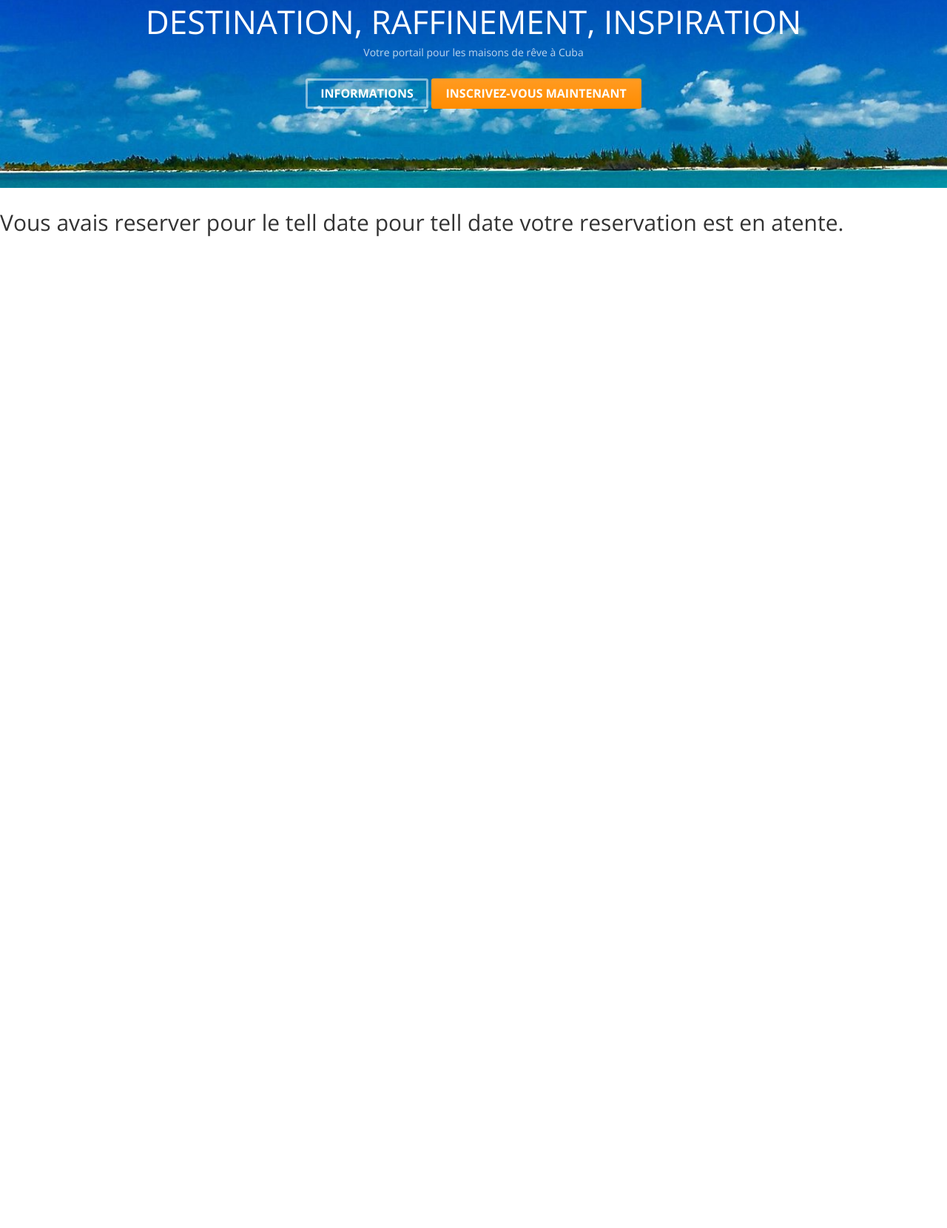
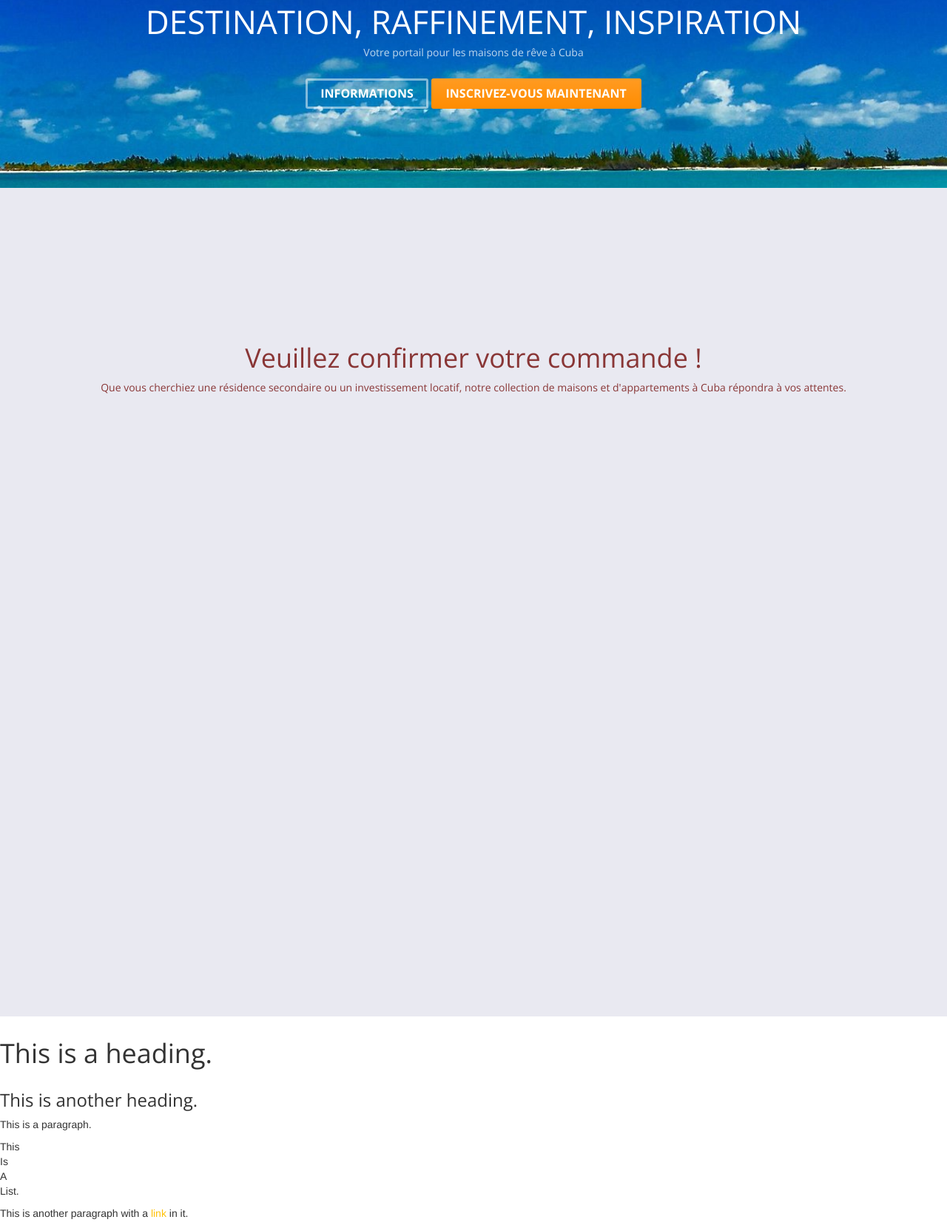
Before and after one commit to cubahitman/projet-CasaCuba, a PHP site: page /confirmation.php in a window 1280 px wide. Shown: the part 266-1926 px from the top of the page at 74% size. Before the commit the page ends 586 px from the top, so only its background shows below. Run offline with PHP 8.4, Linux system fonts and the light colour scheme; data comes from the database, SQL or seed files in the repository.

Commit message:
avance petit a petit  03/6

```diff
--- a/assets/css/main.css
+++ b/assets/css/main.css
@@ -9,6 +9,7 @@
 	font-family: "Open sans", Helvetica, Arial;
 	font-weight: 300;
 }
+
 
 #head.secondary {
 	height: 100px;
--- a/assets/css/style.css
+++ b/assets/css/style.css
@@ -51,8 +51,34 @@
     cursor: pointer;
 
 }
+.head1{
+	background: #e9e9f1 ;
+	background-size: cover;
+	min-height: 1120px;
 
-/* ===========fond ecrams================ */
+	padding-top: 140px;
+	color: var(--rouge);
+	font-family: "Open sans", Helvetica, Arial;
+	font-weight: 300;
+
+}
+.space{
+    height: 70vh;
+}
+.top-space1{
+    margin-top: 110px;
+}
+
+/* ===========fond ecrams background================ */
+
+/* avec back Business */
+.bg-Business{
+    background-attachment: fixed;
+    background-image: url('https://source.unsplash.com/-HJckKnwCXxQ');
+    background-size: cover;
+    background-position: center;
+}
+
 /* avec cabane a la plage */
 .back {
     background-attachment: fixed;
@@ -131,6 +157,8 @@ a:hover {
 
 /* ===============decorations pages admin et generals======================== */
 
+
+
 .bg-admin {
     background-color: #212529
 }
@@ -138,6 +166,8 @@ a:hover {
 .bg-bleuNav {
     background-color: #003554;
 }
+
+
 
 
 
--- a/confirmation.php
+++ b/confirmation.php
@@ -3,7 +3,26 @@ $title = "Accueil";
 require_once "inc/header.inc.php";
 $annonces = dernieresAnnonces();
 ?>
+<header class="head1">
+<div class="container text-center ">
+	<br> <br>
+	<h1 class="">Veuillez confirmer votre commande !</h1>
+	<p class="">
+		Que vous cherchiez une résidence secondaire ou un investissement locatif, notre collection de maisons et d'appartements à Cuba répondra à vos attentes.
+	</p>
+</div>
+
+</header><body>
+  <h1>This is a heading.</h1>
+  <h3>This is another heading.</h3>
+  <p id="one">This is a paragraph.</p>
+    <ul>
+      <li>This</li>
+      <li>Is</li>
+      <li>A</li>
+      <li>List.</li>
+    </ul>
+  <p id="two">This is another paragraph with a <a href="#">link</a> in it.</p>
 
 
-
-<h2 class="">Vous avais reserver pour le tell date pour tell date votre reservation est en atente.</h2>
+  </body>
--- a/inc/__navbar.php
+++ b/inc/__navbar.php
@@ -19,6 +19,12 @@ logOut();
                     <li><a href="<?= RACINE_SITE ?>explorer.php">Explorer</a></li>
 
                     <li><a href="<?= RACINE_SITE ?>contact.php">Contact</a></li>
+                    <li><a href="<?= RACINE_SITE ?>profil.php">Profil</a><sup class="badge rounded-pill text-bg-danger ms-1 fs-16"><?= $_SESSION['user']['firstName'] ?></sup></li>
+                    </a>
+
+
+
+
                 </ul>
                 <div class="buttons">
                     <a href="#" class="action-button pro">Espace Pro</a>
--- a/inc/header.inc.php
+++ b/inc/header.inc.php
@@ -125,13 +125,17 @@ ob_start(); // Active le tampon de sortie
 </div>
 <!-- /.navbar -->
 <!-- Header -->
+<?php
+$current_page = basename($_SERVER['REQUEST_URI']);
+if (!in_array($current_page, array('authentification.php', 'contact.php', 'profil.php', 'register.php'))) {?>
     <header id="head">
         <div class="container">
             <div class="row">
                 <h1 class="lead">DESTINATION, RAFFINEMENT, INSPIRATION</h1>
                 <p class="tagline">Votre portail pour les maisons de rêve à Cuba </p>
-            <p><a href="<?= RACINE_SITE ?>a_propos.php" class="btn btn-default btn-lg" role="button">INFORMATIONS</a> <a href="<?= RACINE_SITE ?>register.php" class="btn btn-action btn-lg" role="button">INSCRIVEZ-VOUS MAINTENANT</a></p>
+                <p><a href="<?= RACINE_SITE?>a_propos.php" class="btn btn-default btn-lg" role="button">INFORMATIONS</a> <a href="<?= RACINE_SITE?>register.php" class="btn btn-action btn-lg" role="button">INSCRIVEZ-VOUS MAINTENANT</a></p>
             </div>
         </div>
     </header>
+<?php }?>
 <!-- /Header -->
--- a/profil.php
+++ b/profil.php
@@ -16,7 +16,7 @@ $title = "Profil";
 require_once "inc/header.inc.php";
 ?>
 
-<main class="container">
+<main class="container top-space1 space">
     <div class="list-group m-5">
         <a href="#" class="list-group-item list-group-item-action active" aria-current="true">
             <?= $_SESSION['user']['firstName'] ?>
--- a/register.php
+++ b/register.php
@@ -178,7 +178,7 @@ require_once "inc/header.inc.php";
 
 ?>
 
-<main class="  ">
+<main class=" top-space1 ">
 
     <div class=" ">
         <h1 class="text-center ">Créer un compte</h1>
```
Also changed, not shown: authentification.php (+6 -2 lines), contact.php (+4 -4 lines), inc/header.inc_copy.php (+28 -6 lines), panier.php (+8 -8 lines), assets/images/1.jpg (deleted), assets/images/2.jpg (deleted). Lines whose indentation alone changed are shown as unchanged.
